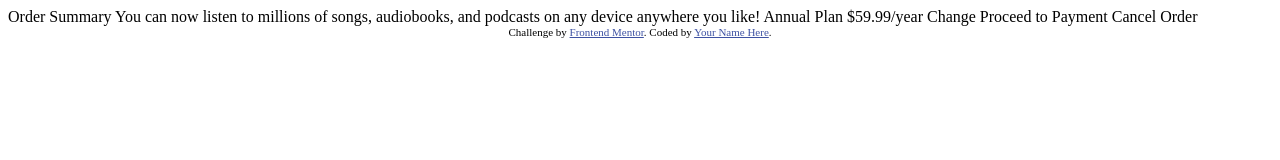
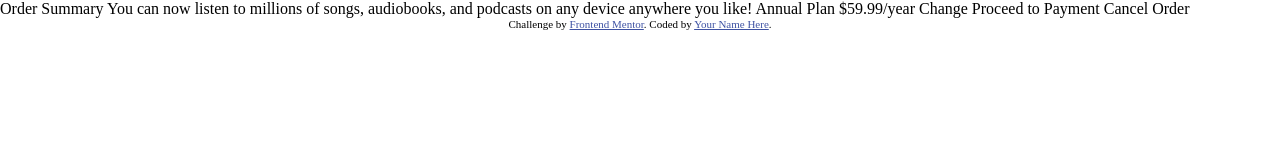
Before and after one commit to gbignell/order-summary-component, a plain HTML site: page index.html in a window 1280 px wide. Drawn offline with Linux system fonts and the light colour scheme.

Commit message:
Inital setup style.css

```diff
--- a/index.html
+++ b/index.html
@@ -1,37 +1,43 @@
 <!DOCTYPE html>
 <html lang="en">
   <head>
-  <meta charset="UTF-8">
-  <meta name="viewport" content="width=device-width, initial-scale=1.0"> <!-- displays site properly based on user's device -->
+    <meta charset="UTF-8" />
+    <meta name="viewport" content="width=device-width, initial-scale=1.0" />
+    <!-- displays site properly based on user's device -->
 
-  <link rel="icon" type="image/png" sizes="32x32" href="./images/favicon-32x32.png">
+    <link
+      rel="icon"
+      type="image/png"
+      sizes="32x32"
+      href="./images/favicon-32x32.png"
+    />
+
+    <link rel="stylesheet" href="style.css" />
 
     <title>Frontend Mentor | Order summary card</title>
 
     <!-- Feel free to remove these styles or customise in your own stylesheet 👍 -->
     <style>
-    .attribution { font-size: 11px; text-align: center; }
-    .attribution a { color: hsl(228, 45%, 44%); }
+      .attribution {
+        font-size: 11px;
+        text-align: center;
+      }
+      .attribution a {
+        color: hsl(228, 45%, 44%);
+      }
     </style>
   </head>
   <body>
-
-  Order Summary
-
-  You can now listen to millions of songs, audiobooks, and podcasts on any
-  device anywhere you like!
-
-  Annual Plan
-  $59.99/year
-
-  Change
-
-  Proceed to Payment
-  Cancel Order
-
-  <div class="attribution">
-    Challenge by <a href="https://www.frontendmentor.io?ref=challenge" target="_blank">Frontend Mentor</a>.
-    Coded by <a href="#">Your Name Here</a>.
-  </div>
+    <main class="main-container">
+      Order Summary You can now listen to millions of songs, audiobooks, and
+      podcasts on any device anywhere you like! Annual Plan $59.99/year Change
+      Proceed to Payment Cancel Order
+    </main>
+    <footer class="attribution">
+      Challenge by
+      <a href="https://www.frontendmentor.io?ref=challenge" target="_blank"
+        >Frontend Mentor</a
+      >. Coded by <a href="#">Your Name Here</a>.
+    </footer>
   </body>
 </html>
--- /dev/null
+++ b/style.css
@@ -0,0 +1,7 @@
+* {
+  padding: 0;
+  margin: 0;
+}
+
+body {
+}
```
Lines whose indentation alone changed are shown as unchanged.
